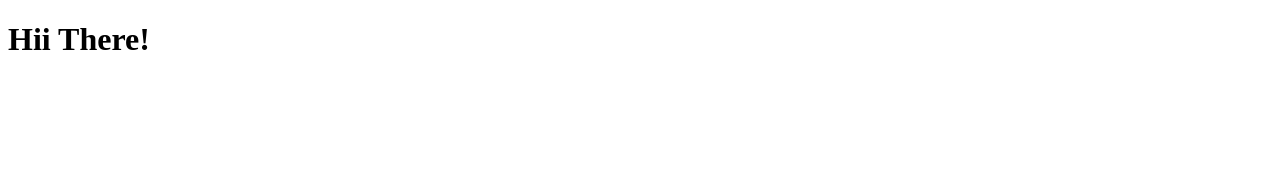
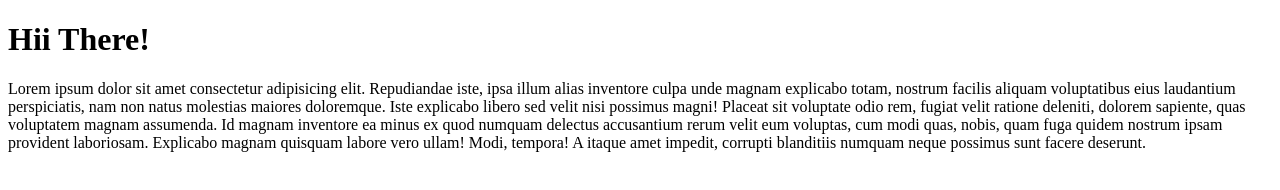
Before and after one commit to icodeburner/Project2, a plain HTML site: page index.html in a window 1280 px wide. Drawn offline with Linux system fonts and the light colour scheme.

Commit message:
Update readme file and Add some content in index file

```diff
--- a/index.html
+++ b/index.html
@@ -7,5 +7,6 @@
 </head>
 <body>
     <h1>Hii There!</h1>
+    <p>Lorem ipsum dolor sit amet consectetur adipisicing elit. Repudiandae iste, ipsa illum alias inventore culpa unde magnam explicabo totam, nostrum facilis aliquam voluptatibus eius laudantium perspiciatis, nam non natus molestias maiores doloremque. Iste explicabo libero sed velit nisi possimus magni! Placeat sit voluptate odio rem, fugiat velit ratione deleniti, dolorem sapiente, quas voluptatem magnam assumenda. Id magnam inventore ea minus ex quod numquam delectus accusantium rerum velit eum voluptas, cum modi quas, nobis, quam fuga quidem nostrum ipsam provident laboriosam. Explicabo magnam quisquam labore vero ullam! Modi, tempora! A itaque amet impedit, corrupti blanditiis numquam neque possimus sunt facere deserunt.</p>
 </body>
 </html>
```
Also changed, not shown: 1 other file.
